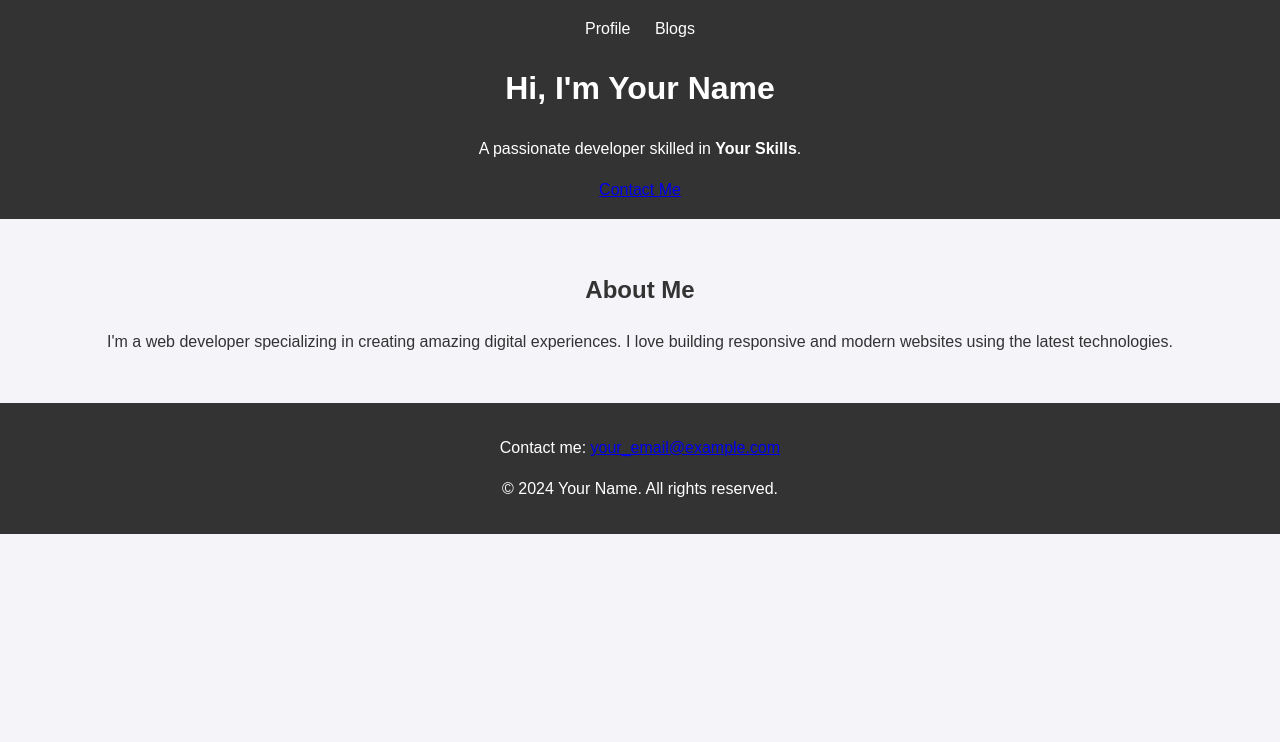
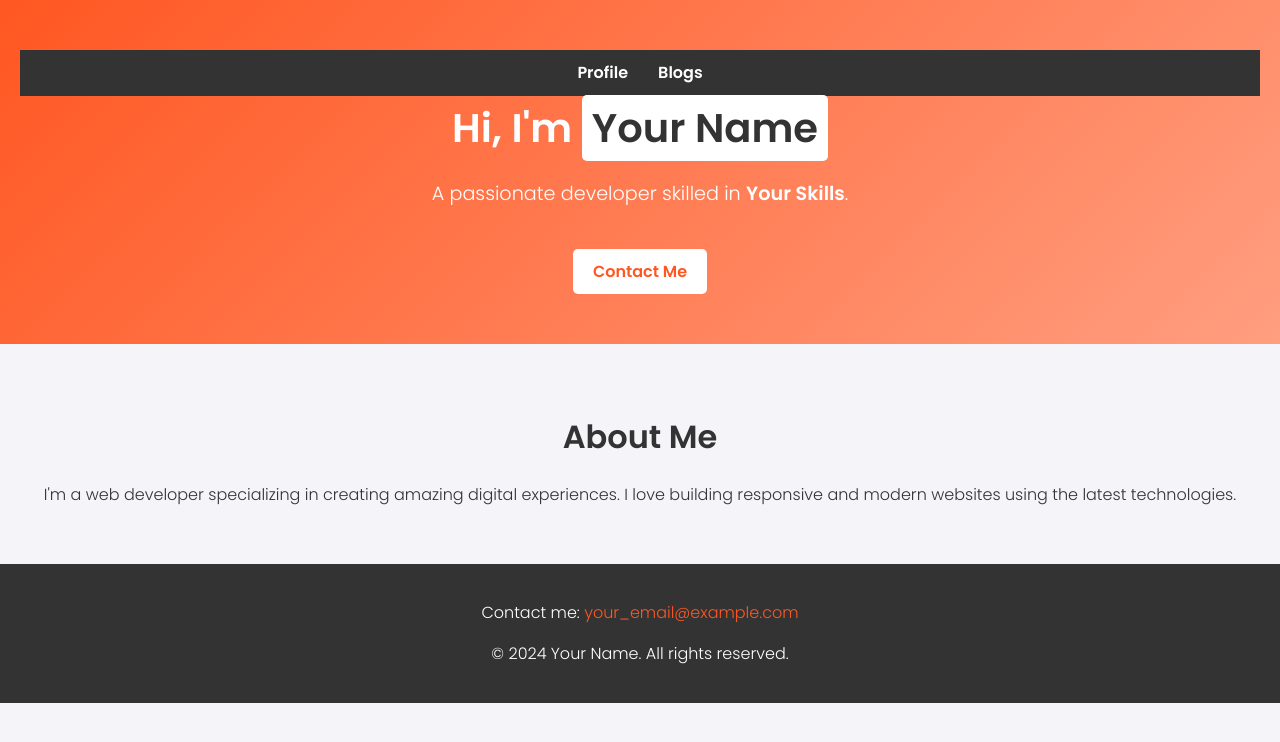
Before and after one commit to prathmesh0203/portfolio, a plain HTML site: page index.html in a window 1280 px wide. Drawn offline with Linux system fonts and the light colour scheme.

Commit message:
Update style.css

```diff
--- a/style.css
+++ b/style.css
@@ -1,6 +1,6 @@
 /* General styles */
 body {
-    font-family: Arial, sans-serif;
+    font-family: 'Poppins', sans-serif;
     margin: 0;
     padding: 0;
     line-height: 1.6;
@@ -8,66 +8,118 @@ body {
     color: #333;
 }
 
-/* Header styles */
-header {
+/* Navbar */
+.navbar {
+    display: flex;
+    justify-content: center;
     background: #333;
+    padding: 10px;
+}
+.navbar ul {
+    list-style: none;
+    margin: 0;
+    padding: 0;
+    display: flex;
+}
+.navbar ul li {
+    margin: 0 15px;
+}
+.navbar ul li a {
+    text-decoration: none;
     color: #fff;
-    padding: 1em 0;
+    font-weight: 600;
+}
+.navbar ul li a:hover {
+    color: #ff5722;
+}
+
+/* Hero section */
+.hero {
+    background: linear-gradient(135deg, #ff5722, #ff9e80);
+    color: #fff;
+    text-align: center;
+    padding: 50px 20px;
+}
+.hero h1 {
+    font-size: 2.5rem;
+    margin: 0;
+}
+.hero h1 span {
+    color: #333;
+    background: #fff;
+    padding: 5px 10px;
+    border-radius: 5px;
+}
+.hero-content p {
+    font-size: 1.2rem;
+}
+.hero-content .btn {
+    display: inline-block;
+    margin-top: 20px;
+    padding: 10px 20px;
+    background: #fff;
+    color: #ff5722;
+    text-decoration: none;
+    font-weight: 600;
+    border-radius: 5px;
+}
+.hero-content .btn:hover {
+    background: #ff5722;
+    color: #fff;
+}
+
+/* About Section */
+.about-section {
+    padding: 40px 20px;
     text-align: center;
 }
-header nav ul {
-    list-style: none;
-    padding: 0;
-    margin: 0;
+.about-section h2 {
+    font-size: 2rem;
+    margin-bottom: 20px;
 }
-header nav ul li {
-    display: inline;
-    margin: 0 10px;
+
+/* Blog List */
+.blog-list {
+    padding: 40px 20px;
+    text-align: center;
 }
-header nav ul li a {
+.blog-card {
+    margin: 20px auto;
+    padding: 20px;
+    border: 1px solid #ddd;
+    border-radius: 5px;
+    max-width: 500px;
+    background: #fff;
+    box-shadow: 0 2px 4px rgba(0, 0, 0, 0.1);
+    text-align: left;
+}
+.blog-card h3 {
+    margin-top: 0;
+}
+.blog-card .btn {
+    display: inline-block;
+    margin-top: 10px;
+    padding: 8px 16px;
+    background: #ff5722;
     color: #fff;
     text-decoration: none;
+    border-radius: 5px;
 }
-header nav ul li a:hover {
-    text-decoration: underline;
+.blog-card .btn:hover {
+    background: #e64a19;
 }
 
-/* Profile page styles */
-main {
-    padding: 2em;
-    text-align: center;
-}
-.profile-pic {
-    width: 150px;
-    height: 150px;
-    border-radius: 50%;
-    margin: 1em 0;
-}
-
-/* Blogs page styles */
-#blogs article {
-    margin: 2em 0;
-    padding: 1em;
-    border: 1px solid #ddd;
-    border-radius: 5px;
-    background: #fff;
-    text-align: left;
-}
-#blogs article h2 {
-    margin-top: 0;
-}
-#blogs article a {
-    color: #007BFF;
-    text-decoration: none;
-}
-#blogs article a:hover {
-    text-decoration: underline;
-}
-
-/* Footer styles */
+/* Footer */
 footer {
     background: #333;
     color: #fff;
     text-align: center;
-    padding: 1em 0;
+    padding: 20px 10px;
 }
+footer a {
+    color: #ff5722;
+    text-decoration: none;
+}
+footer a:hover {
+    text-decoration: underline;
+}
```
